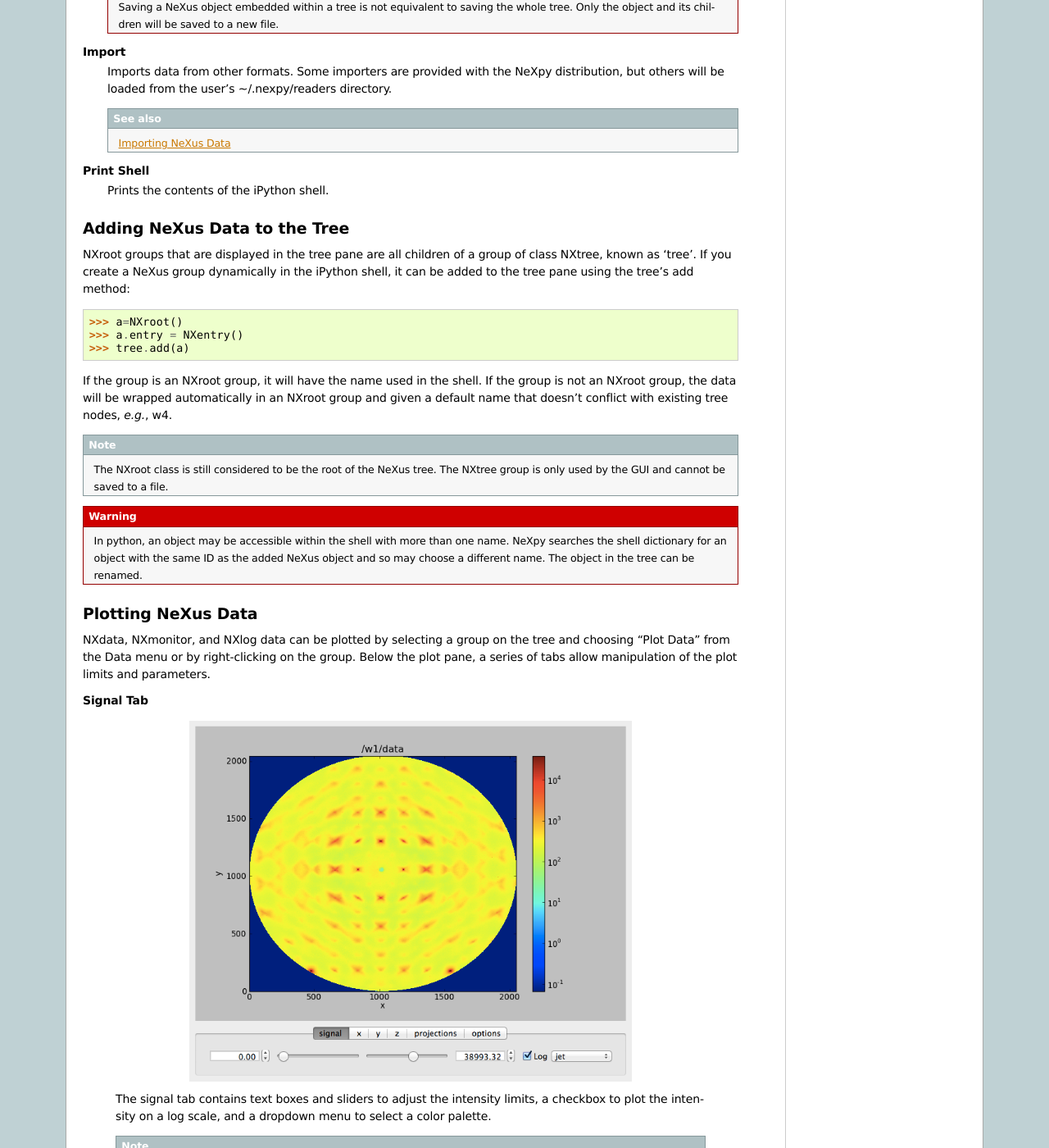
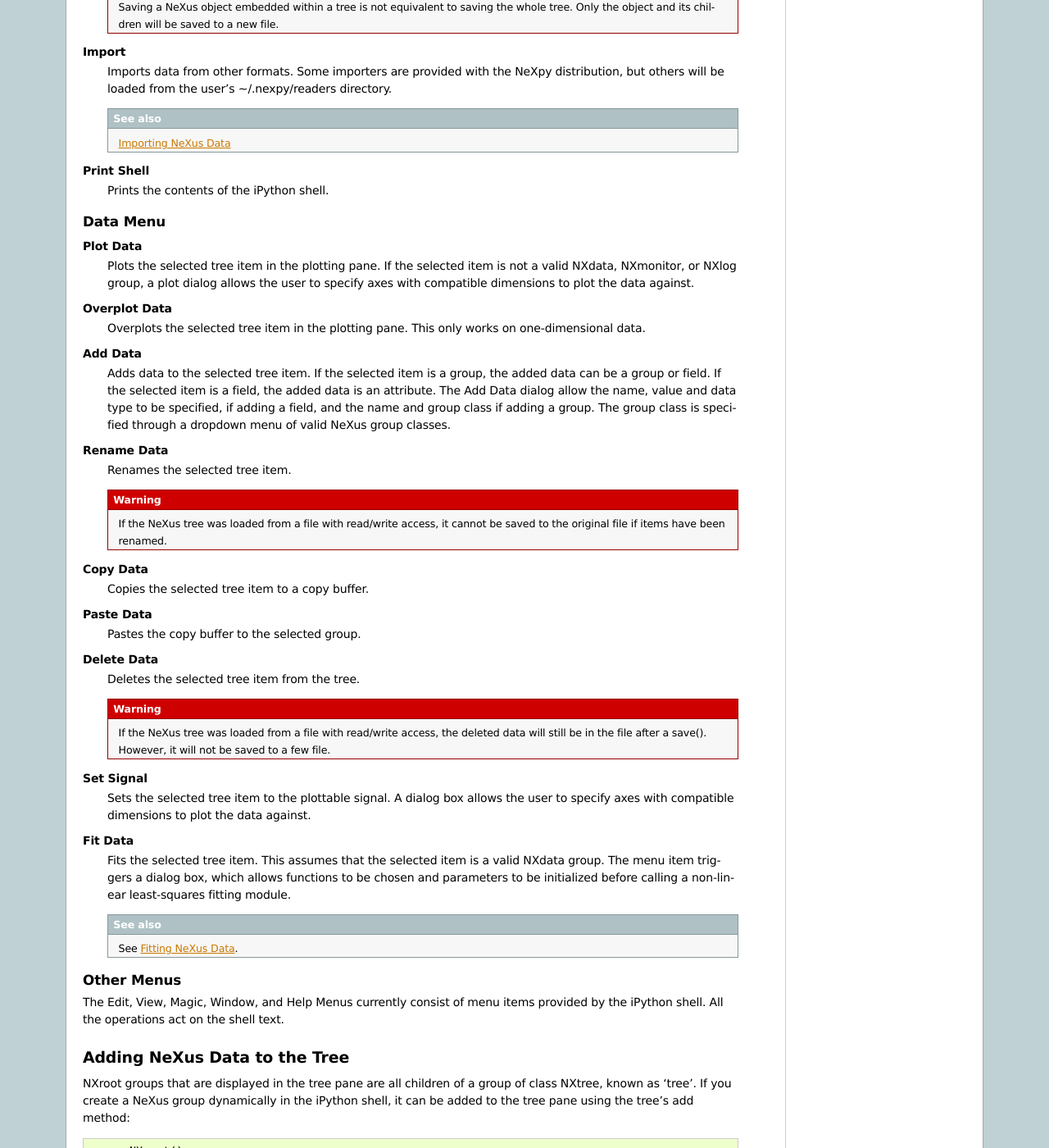
Before and after one commit to nexpy/nexpy, a Sphinx documentation site: the page built from doc/source/pythongui.rst, in a window 1280 px wide and 1400 px high, scrolled down 2170 px. Shown: the whole window at 82% size. Built offline with Sphinx 7.4.7, drawn with Linux system fonts in a browser that asks for light colours.

Commit message:
Updated menu descriptions

```diff
--- a/doc/source/pythongui.rst
+++ b/doc/source/pythongui.rst
@@ -101,6 +101,59 @@
 
 **Print Shell**
     Prints the contents of the iPython shell.
+
+Data Menu
+^^^^^^^^^
+**Plot Data**
+    Plots the selected tree item in the plotting pane. If the selected item is
+    not a valid NXdata, NXmonitor, or NXlog group, a plot dialog allows the
+    user to specify axes with compatible dimensions to plot the data against.
+**Overplot Data**
+    Overplots the selected tree item in the plotting pane. This only works on
+    one-dimensional data.
+**Add Data**
+    Adds data to the selected tree item. If the selected item is a group, the
+    added data can be a group or field. If the selected item is a field, the
+    added data is an attribute. The Add Data dialog allow the name, value and
+    data type to be specified, if adding a field, and the name and group class
+    if adding a group. The group class is specified through a dropdown menu of
+    valid NeXus group classes.
+**Rename Data**
+    Renames the selected tree item.
+
+    .. warning:: If the NeXus tree was loaded from a file with read/write
+                 access, it cannot be saved to the original file if items have
+                 been renamed.
+
+**Copy Data**
+    Copies the selected tree item to a copy buffer.
+
+**Paste Data**
+    Pastes the copy buffer to the selected group.
+
+**Delete Data**
+    Deletes the selected tree item from the tree.
+
+    .. warning:: If the NeXus tree was loaded from a file with read/write
+                 access, the deleted data will still be in the file after a
+                 save(). However, it will not be saved to a few file.
+
+**Set Signal**
+    Sets the selected tree item to the plottable signal. A dialog box allows the
+    user to specify axes with compatible dimensions to plot the data against.
+
+**Fit Data**
+    Fits the selected tree item. This assumes that the selected item is a valid
+    NXdata group. The menu item triggers a dialog box, which allows functions
+    to be chosen and parameters to be initialized before calling a
+    non-linear least-squares fitting module.
+
+    .. seealso:: See `Fitting NeXus Data`_.
+
+Other Menus
+^^^^^^^^^^^
+The Edit, View, Magic, Window, and Help Menus currently consist of menu items
+provided by the iPython shell. All the operations act on the shell text.
 
 Adding NeXus Data to the Tree
 -----------------------------
```
